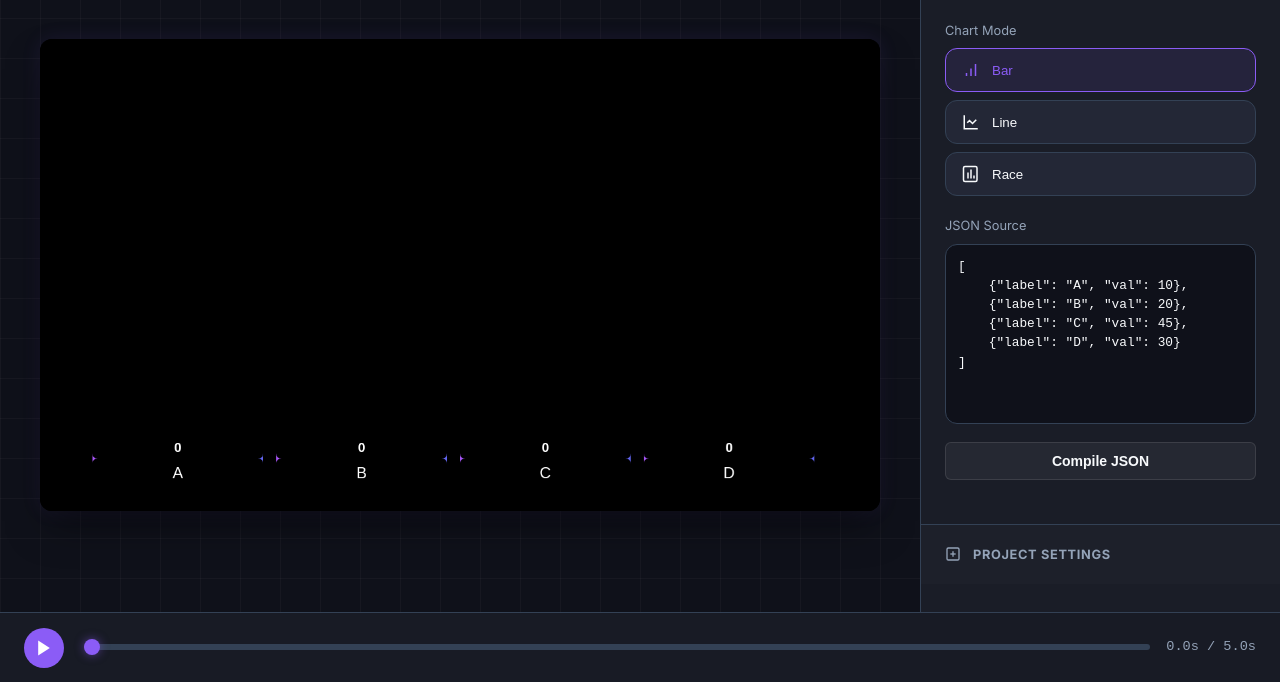
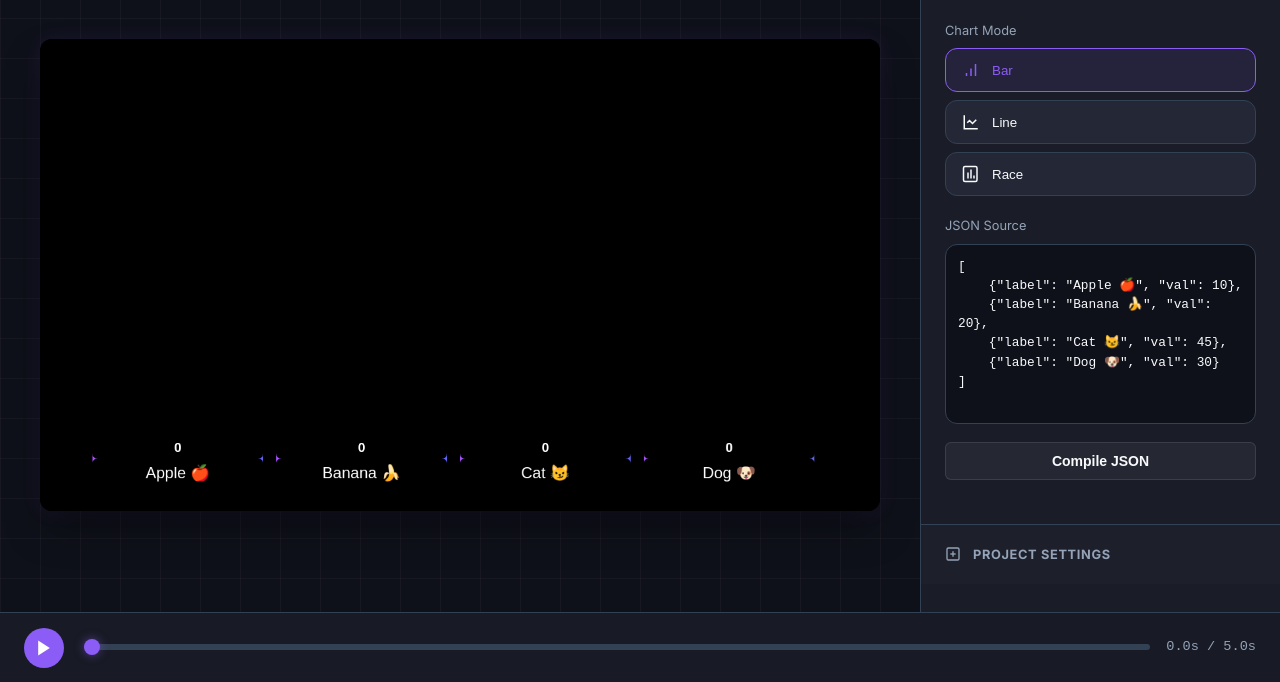
Before and after one commit to simplearyan/chart-studio, a website built with Vite: page index.html in a window 1280 px wide. Shown: the part 118-800 px from the top of the page. Built offline with nearby package versions, Linux system fonts and the light colour scheme; some packages are replaced by stand-ins of ours.

Commit message:
chore: updated default JSON chart source to lively emojis

```diff
--- a/index.html
+++ b/index.html
@@ -72,10 +72,10 @@
                         <div class="control-group">
                             <label>JSON Source</label>
                             <textarea id="data-input" class="code-editor">[
-    {"label": "A", "val": 10},
-    {"label": "B", "val": 20},
-    {"label": "C", "val": 45},
-    {"label": "D", "val": 30}
+    {"label": "Apple 🍎", "val": 10},
+    {"label": "Banana 🍌", "val": 20},
+    {"label": "Cat 😼", "val": 45},
+    {"label": "Dog 🐶", "val": 30}
 ]</textarea>
                             <button id="btn-update-data" class="btn btn-secondary w-full mt-2">Compile JSON</button>
                         </div>
```
